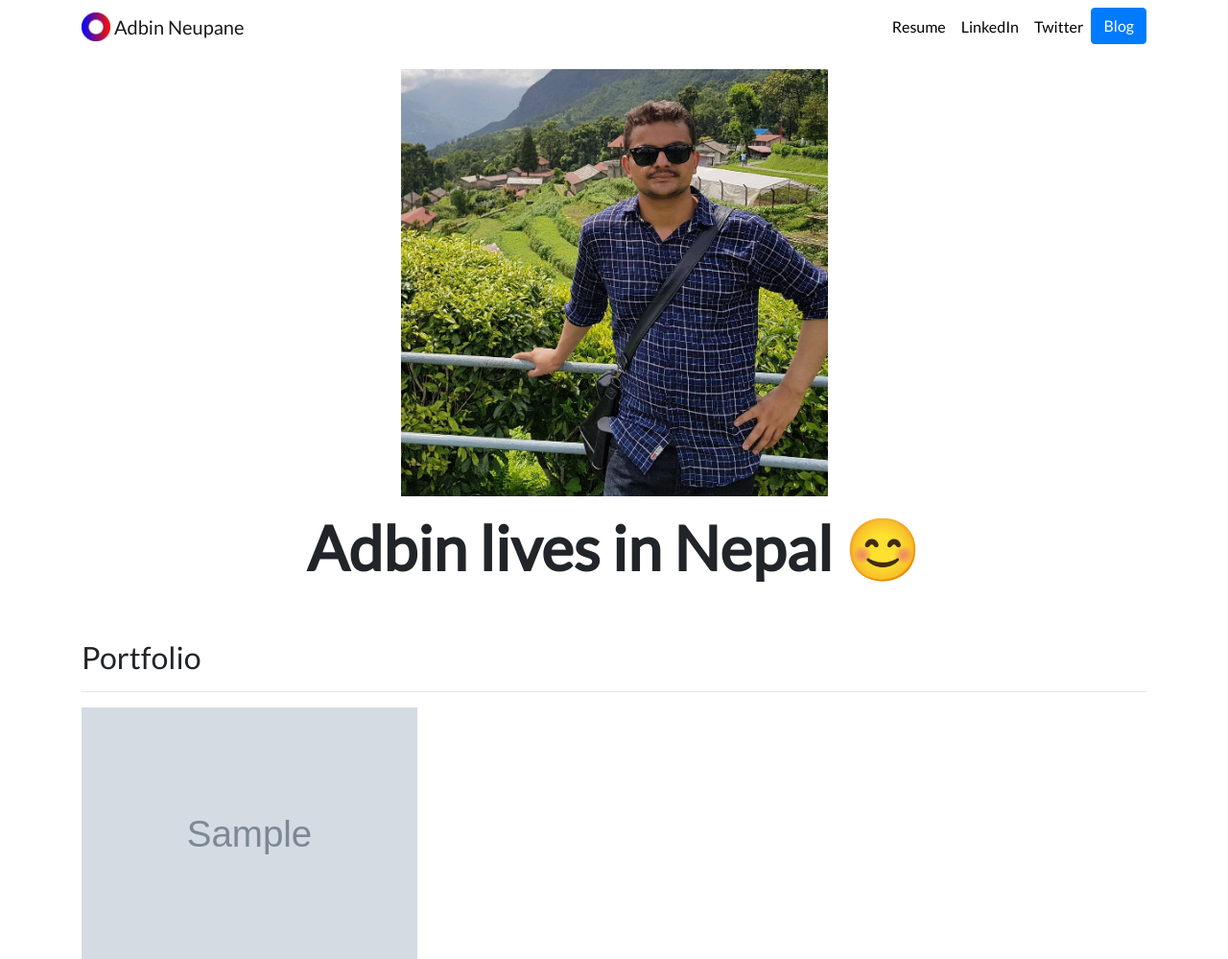
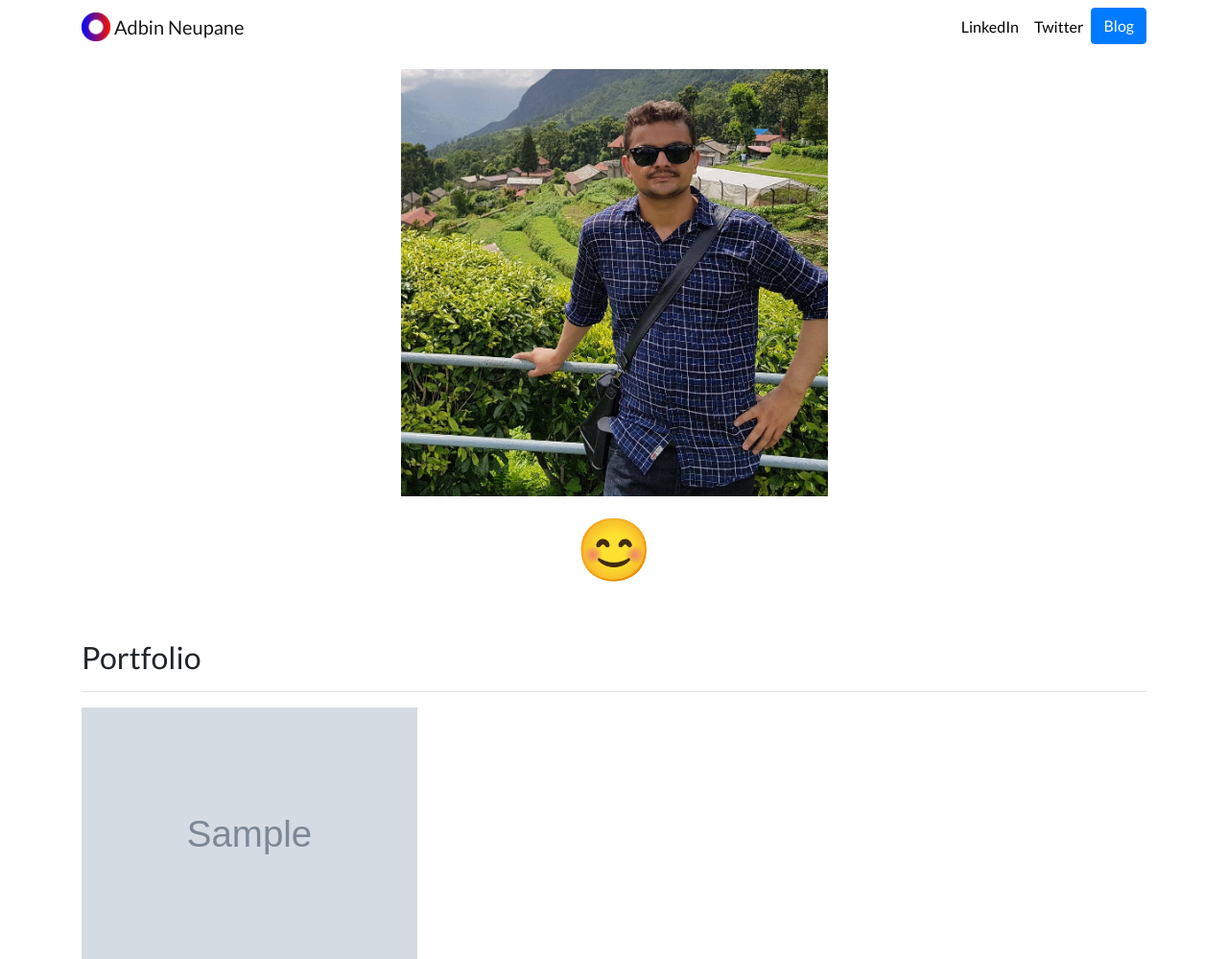
Before and after one commit to Adbinn/django-personal-portfolio, a Django app: template portfolio/templates/portfolio/home.html in a window 1280 px wide. Shown: the top 999 px of the page at 96% size. Run offline with Django 3.2, Linux system fonts and the light colour scheme; the template is opened without the code that fills it: most values are stand-ins (such as "Sample title", 1, 10 or a date in 2020); grey boxes marked "Sample" are stand-in pictures; some libraries are stand-ins or nearby versions.

Commit message:
First commit

```diff
--- a/portfolio/templates/portfolio/base.html
+++ b/portfolio/templates/portfolio/base.html
@@ -33,7 +33,7 @@
       <div class="collapse navbar-collapse text-center" id="navbarNav">
         <ul class="navbar-nav ml-auto">
           <li class="nav-item">
-            <a class="nav-link" href="{% static "portfolio/resume.pdf" %}">Resume</a>
+
           </li>
           <li class="nav-item">
             <a class="nav-link" href="https://www.linkedin.com/in/adbin-neupane-50258010b/" target="_blank">LinkedIn</a>
--- a/portfolio/templates/portfolio/home.html
+++ b/portfolio/templates/portfolio/home.html
@@ -12,7 +12,7 @@
 
 <div class="row justify-content-center mb-3">
   <div class="col-md-9 text-center">
-    <h1 id="hometext" class="font-weight-bold">Adbin lives in Nepal 😊</h1>
+    <h1 id="hometext" class="font-weight-bold">😊</h1>
   </div>
 </div>
 
```
Also changed, not shown: db.sqlite3, 1 other file.
